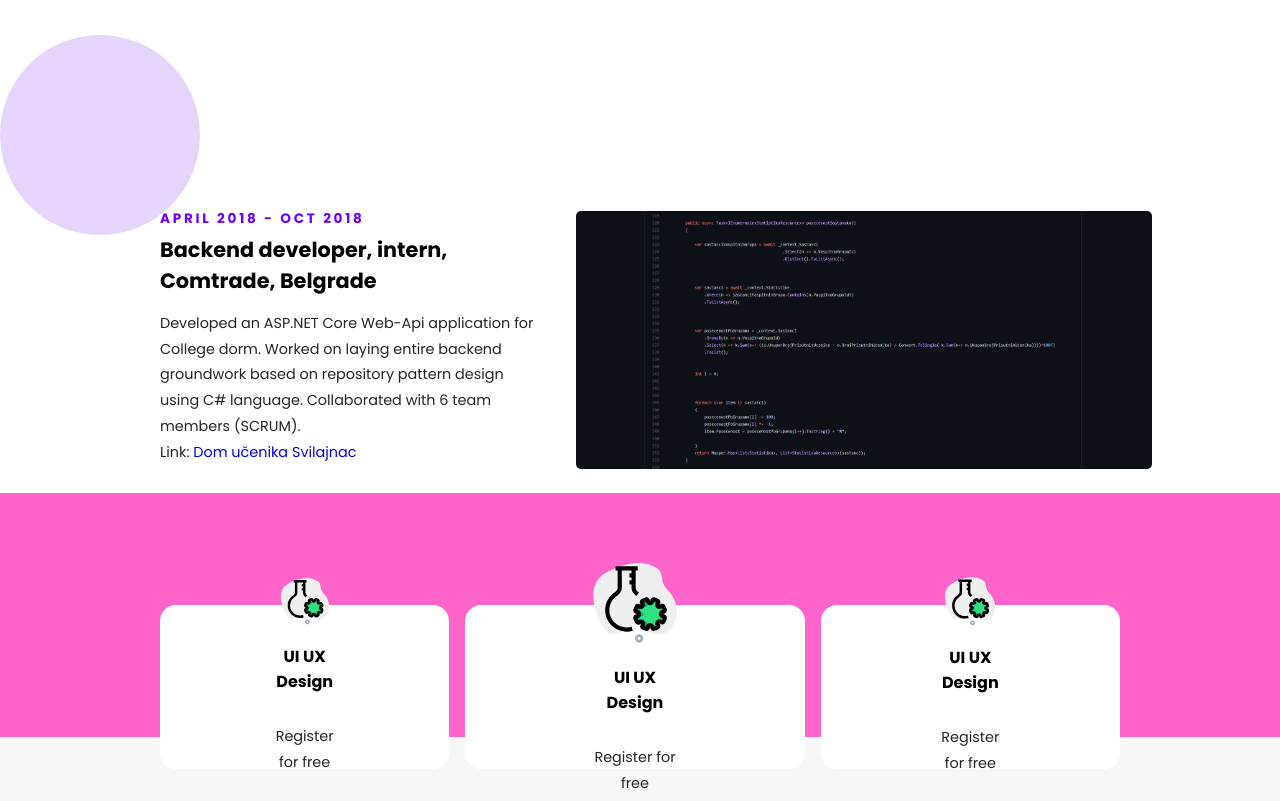
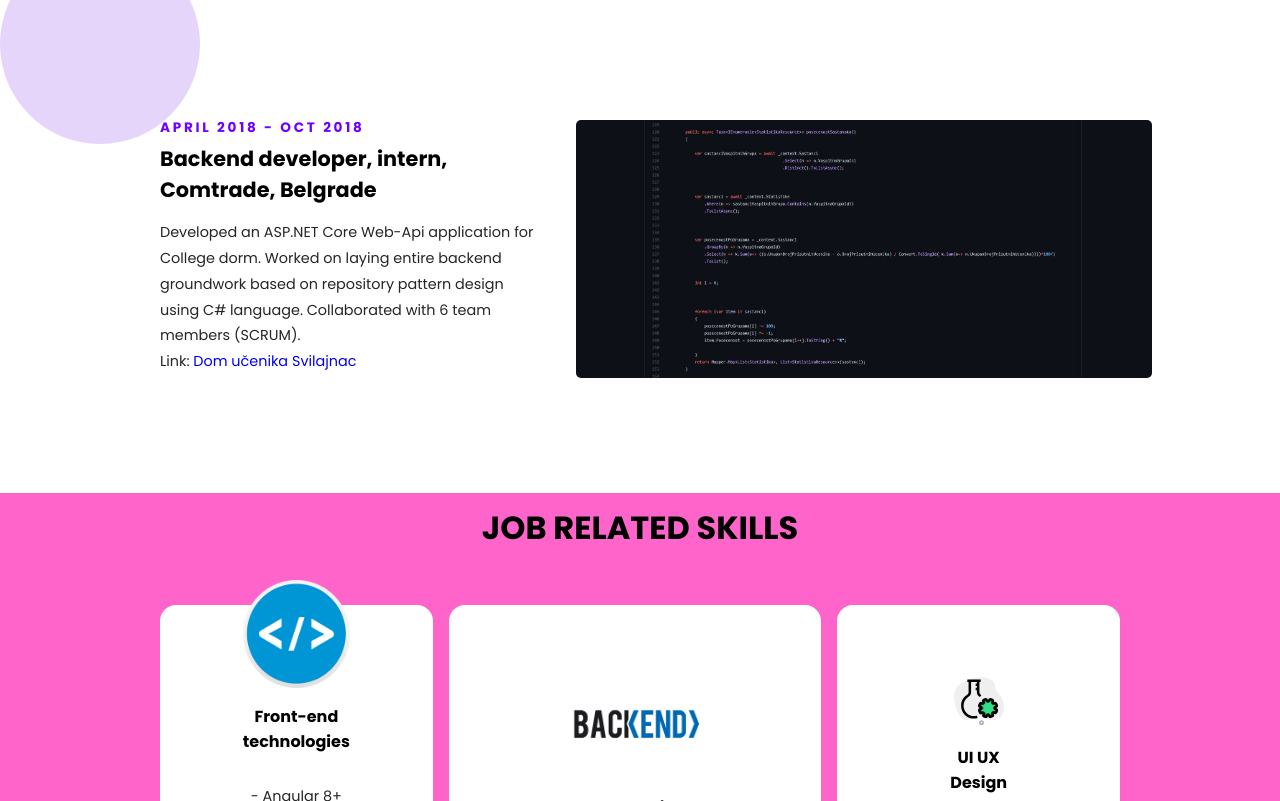
Before and after one commit to ilhankalac/Portfolio, a plain HTML site: page index.html in a window 1280 px wide. Shown: the part 1999-2800 px from the top of the page. Drawn offline with nearby package versions, Linux system fonts and the light colour scheme; a script that the page names is missing.

Commit message:
job related skills 0.6

```diff
--- a/css/main.scss
+++ b/css/main.scss
@@ -146,7 +146,7 @@ section {
 }
 
 .skills-container ul li .icon-container {
-  height: 100px;
+  height: 300px;
   display: -ms-grid;
   display: grid;
   place-content: center;
@@ -158,7 +158,7 @@ section {
 }
 
 .skills-container ul li .icon-container.two {
-  width: 100px;
+  width: 150px;
 }
 
 .skills-container ul li .icon-container.three {
--- a/index.html
+++ b/index.html
@@ -198,7 +198,6 @@
       </svg>
     </div>
 
-    <h1>Experience</h1>
     <section class="featured">
       <div class="left">
         <div class="inner transition2">
@@ -275,19 +274,27 @@
       />
     </section>
 
+    <h1>JOB RELATED SKILLS</h1>
     <section class="skills">
       <div class="skills-container">
         <ul>
           <li class="transition2">
             <div class="icon-container one">
-              <img src="images/flask.svg" alt="flask" />
-              <p class="skill-title">UI UX Design</p>
-              <p class="featured-desc skill-desc">Register for free</p>
+              <img src="images/web-programmer-logo.png" alt="flask" />
+              <p class="skill-title">Front-end technologies</p>
+              <p class="featured-desc skill-desc">
+                - Angular 8+<br />
+                - Typescript <br />
+                - HTML <br />
+                - CSS <br />
+                - Angular material <br />
+                - Bootstrap <br />
+              </p>
             </div>
           </li>
           <li class="transition2">
             <div class="icon-container two">
-              <img src="images/flask.svg" alt="flask" />
+              <img src="images/backend.png" alt="flask" />
               <p class="skill-title">UI UX Design</p>
               <p class="featured-desc skill-desc">Register for free</p>
             </div>
```
Also changed, not shown: css/main.css, images/angular.png (added), images/backend.png (added), images/web-programmer-logo.png (added).
